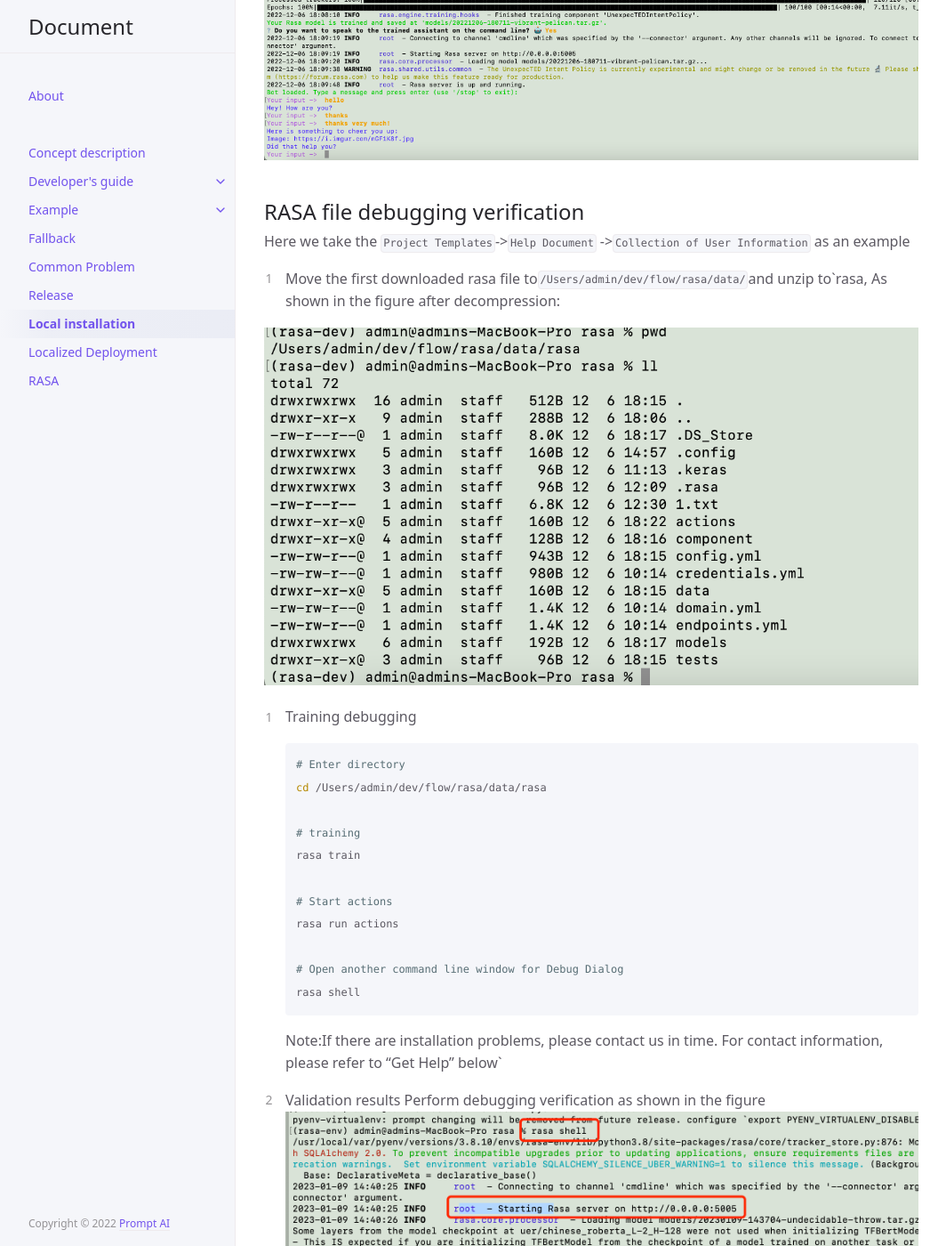
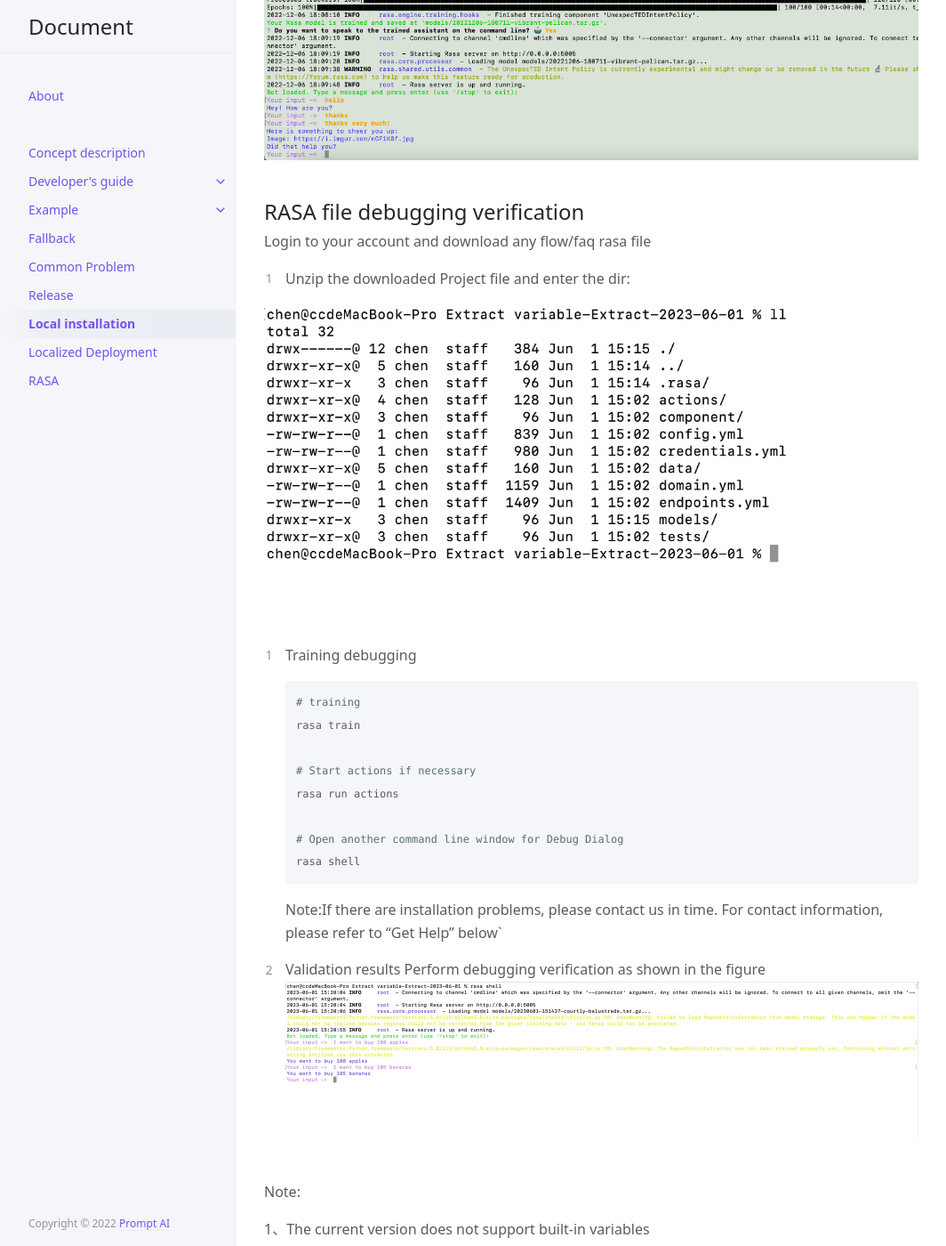
Before and after one commit to PromptAI/promptdialog, a Jekyll site: the page built from docs/local_install/index.md, in a window 1280 px wide and 1400 px high, scrolled down 2479 px. Shown: the whole window at 89% size, without its empty margins (107-1171 px from the left). Built offline with Jekyll 4.4.1, drawn with Linux system fonts in a browser that asks for light colours; some of the changed text lies outside the part shown.

Commit message:
1、update Release & local installation

````diff
--- a/docs/local_install/index.md
+++ b/docs/local_install/index.md
@@ -49,22 +49,19 @@ After installation, enter 'rasa init' on the command line to verify as shown in
 
 ## RASA file debugging verification
 
-Here we take the `Project Templates`->`Help Document` ->`Collection of User Information` as an example
+Login to your account and download any flow/faq rasa file
 
-1. Move the first downloaded rasa file to`/Users/admin/dev/flow/rasa/data/`and unzip to`rasa, As shown in the figure after decompression:
+1. Unzip the downloaded Project file and enter the dir:
 
-![download-rasa-debug-1](/assets/images/dev_guide/download-rasa-debug-1.png)
+![download-rasa-debug-1](/assets/images/dev_guide/download-rasa-debug-1.jpg)
 
 2. Training debugging
 
    ```shell
-   # Enter directory
-   cd /Users/admin/dev/flow/rasa/data/rasa
-
    # training
    rasa train
 
-   # Start actions
+   # Start actions if necessary
    rasa run actions
 
    # Open another command line window for Debug Dialog
@@ -75,12 +72,11 @@ Here we take the `Project Templates`->`Help Document` ->`Collection of User Info
 
 3. Validation results
    Perform debugging verification as shown in the figure
-   ![download-rasa-debug-2](/assets/images/dev_guide/download-rasa-debug-2.png)
+   ![download-rasa-debug-2](/assets/images/dev_guide/download-rasa-debug-2.jpg)
 
 <br/>Note:
 
-1. The current version does not support Chinese variables. Docker image will be added in subsequent versions
-2. The current version does not support built-in variables
+1、The current version does not support built-in variables
 
 
 ## Get help
````
Also changed, not shown: docs/release/index.md (+3 -6 lines), assets/images/dev_guide/download-rasa-debug-1.jpg (added), assets/images/dev_guide/download-rasa-debug-1.png (deleted), assets/images/dev_guide/download-rasa-debug-2.jpg (added), assets/images/dev_guide/download-rasa-debug-2.png (deleted), assets/images/release/chat-release-03.jpg (added), assets/images/release/chat-release-03.png (deleted), assets/images/release/chat-release-04.png (deleted), assets/images/release/chat-release-05.jpg (added), assets/images/release/chat-release-05.png (deleted), assets/images/release/chat-release-06.png (deleted), assets/images/release/chat-release-07.jpg (added), assets/images/release/chat-release-07.png (deleted), assets/images/release/img.png (added).
